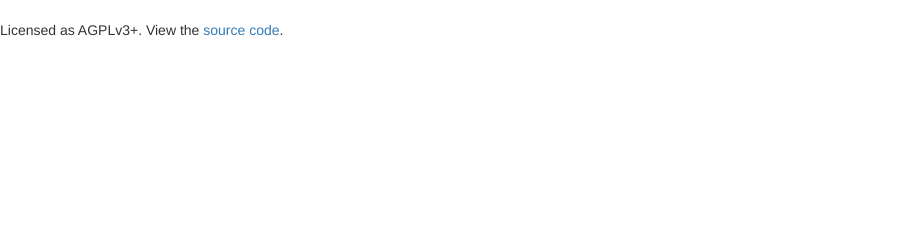
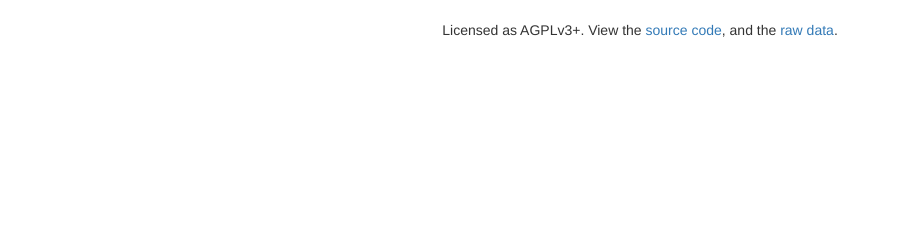
Before and after one commit to wikimedia/labs-tools-shorturls, a Python web app: template templates/main.html in a window 1280 px wide. Shown: the part 155-395 px from the top of the page, without its empty margins (0-899 px from the left). Run offline with Jinja, Linux system fonts and the light colour scheme; the template is opened without the code that fills it, so the values that code supplies are empty; some libraries are stand-ins or nearby versions.

Commit message:
Improve footer
Change-Id: I1e5bc96bc34fcebd40d4e8ca33d3f495d7a6f686

```diff
--- a/templates/main.html
+++ b/templates/main.html
@@ -31,5 +31,8 @@
         </div>
     </div>
 
-<p>Licensed as AGPLv3+. View the <a href="https://gerrit.wikimedia.org/g/labs/tools/shorturls/">source code</a>.</p>
+<p class="text-center">
+    Licensed as AGPLv3+.
+    View the <a href="https://gerrit.wikimedia.org/g/labs/tools/shorturls/">source code</a>, and the <a href="https://dumps.wikimedia.org/other/shorturls/">raw data</a>.
+</p>
 {% endblock %}
```
